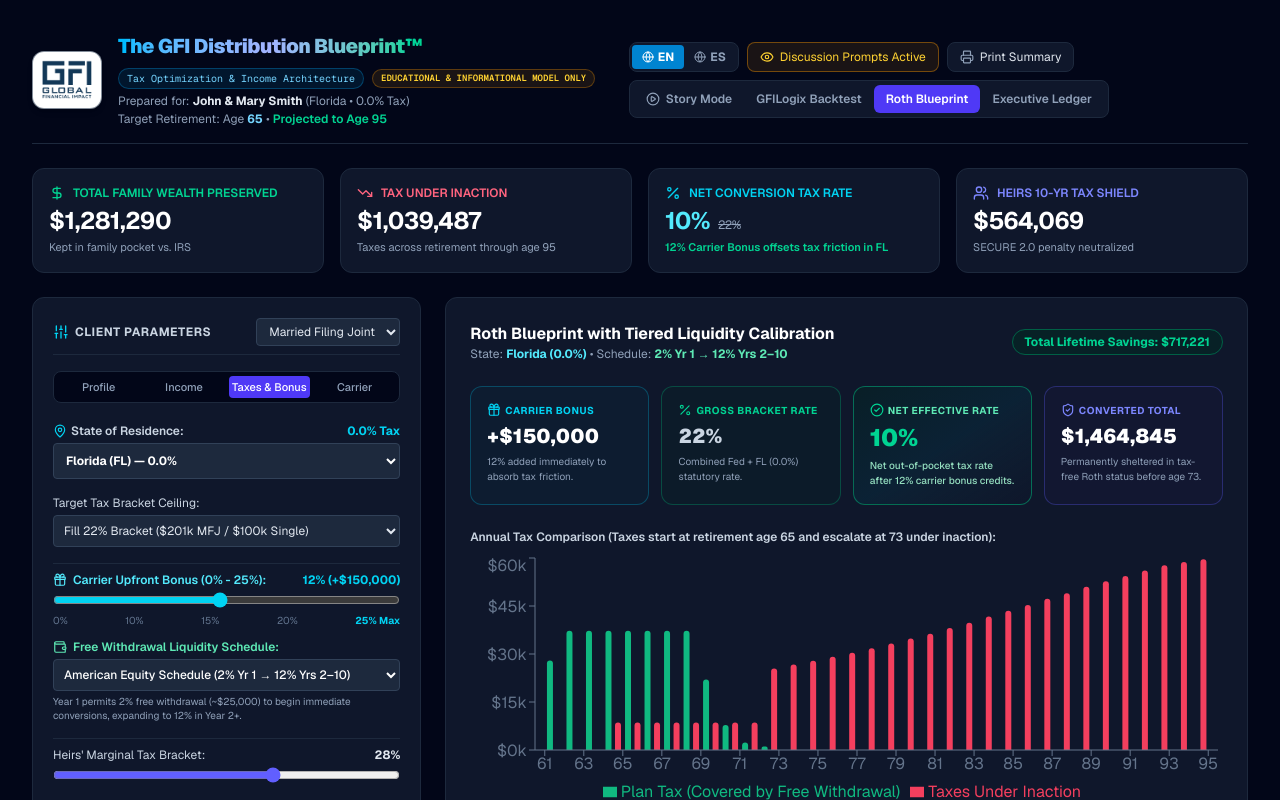
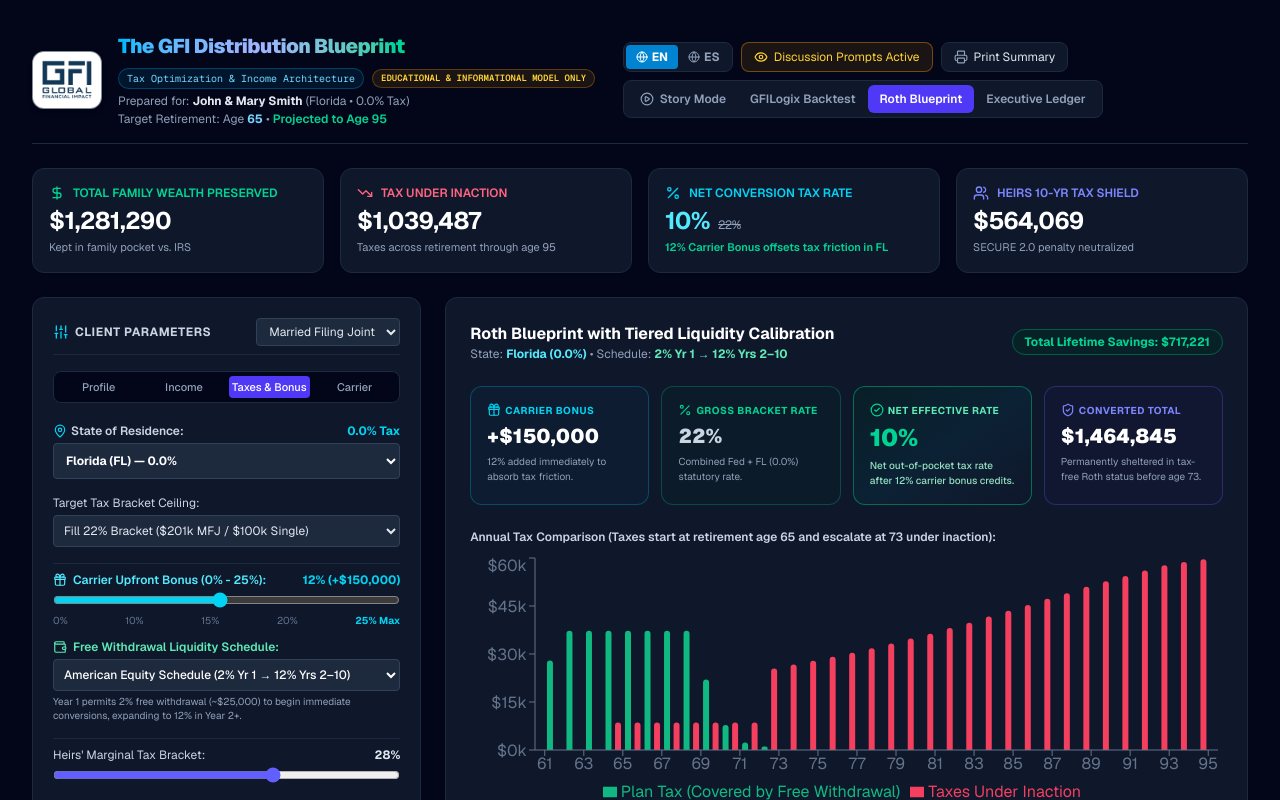
Before and after one commit to jromangfi21/gfi-platform, a Next.js app in the folder advisor-tool/: page / in a window 1280 px wide. Shown: the top 800 px of the page. Built offline with nearby package versions, Linux system fonts and the light colour scheme.

Commit message:
GFI Distribution Blueprint branding

```diff
--- a/advisor-tool/app/page.tsx
+++ b/advisor-tool/app/page.tsx
@@ -121,7 +121,7 @@ export default function AdvisorTool() {
 
   const t = {
     en: {
-      platformTitle: "The GFI Distribution Blueprint™",
+      platformTitle: "The GFI Distribution Blueprint",
       platformSubtitle: "Tax Optimization & Income Architecture",
       educationalBadge: "EDUCATIONAL & INFORMATIONAL MODEL ONLY",
       preparedFor: "Prepared for:",
```
